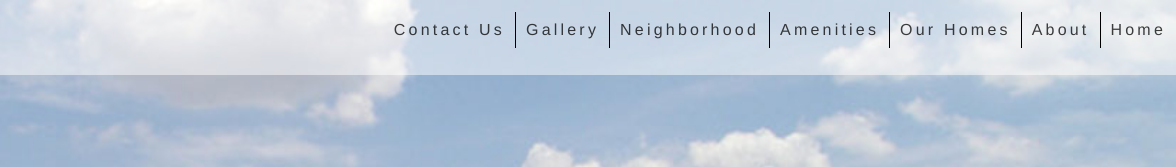
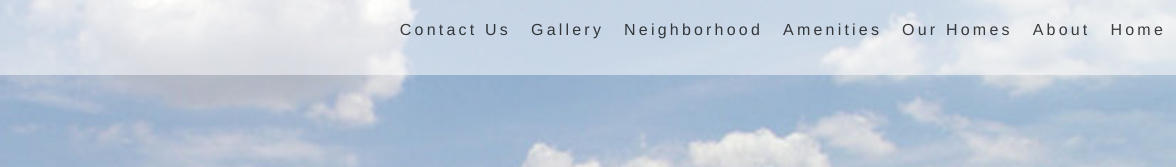
Before and after one commit to tmroberts/vpw, a website: page public/index.html in a window 1280 px wide. Shown: the top 167 px of the page, 104-1280 px from the left. Drawn offline with nearby package versions, Linux system fonts and the light colour scheme.

Commit message:
Remove the nav ul.topnav li {

```diff
--- a/scss/_media.scss
+++ b/scss/_media.scss
@@ -225,6 +225,17 @@
 
 }
 
+	nav ul.topnav li {
+	  border-right: none;
+	}
+
+
+
+
+
+
+
+
 @media screen and (max-width:715px) {
 	.left {
 		width: 10%;
```
Also changed, not shown: public/style.css.
